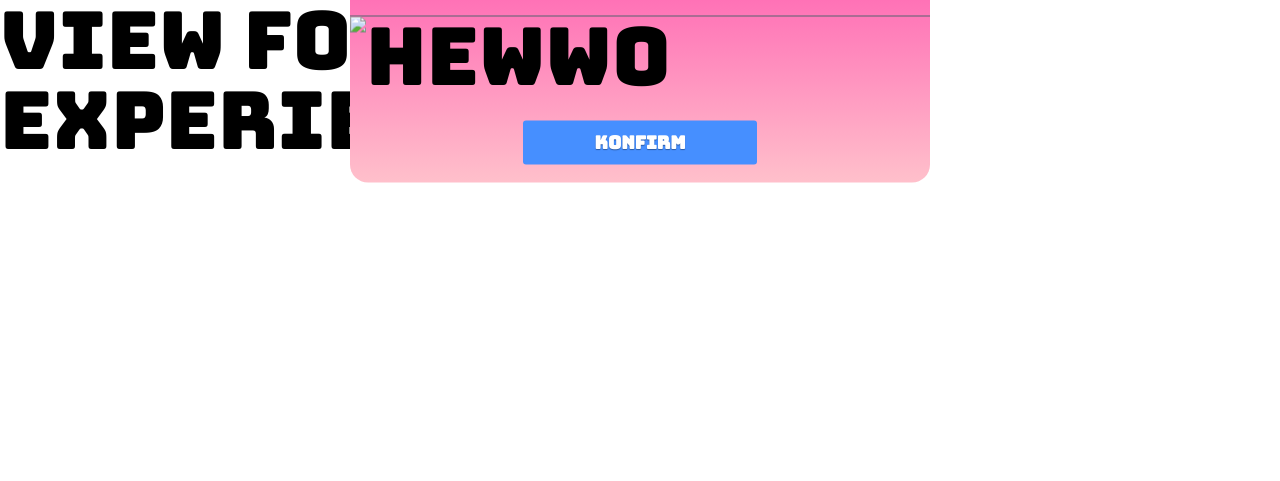
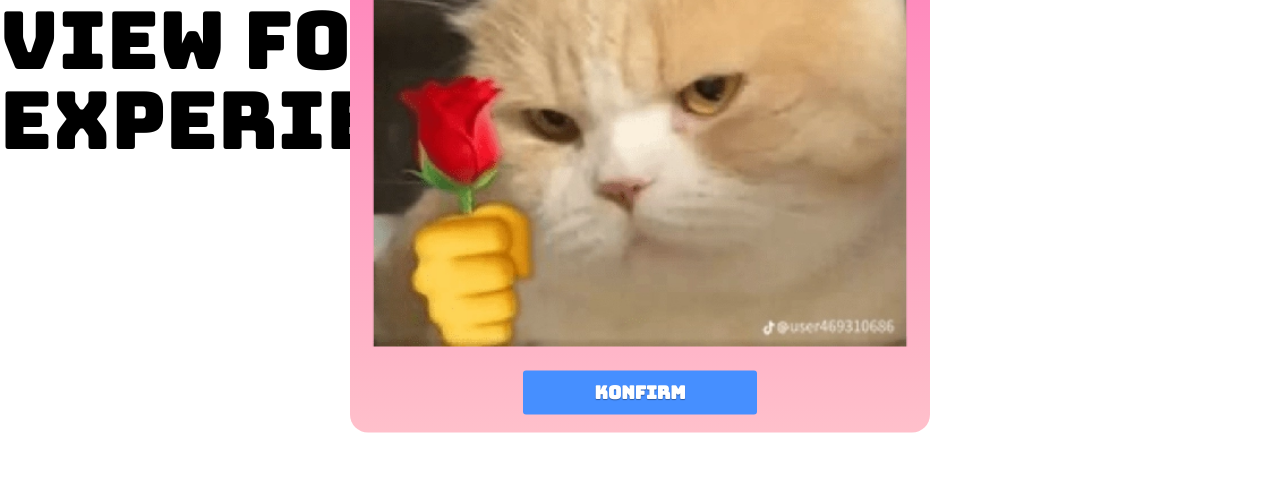
Before and after one commit to XELCIO/Personal-V2, a plain HTML site: page v2/games/tic-tac-toe/index.html in a window 1280 px wide. Shown: the part 319-800 px from the top of the page. Drawn offline with nearby package versions, Linux system fonts and the light colour scheme; files that its build step writes are made by us from their sources.

Commit message:
Update index.html

```diff
--- a/v2/games/tic-tac-toe/index.html
+++ b/v2/games/tic-tac-toe/index.html
@@ -132,7 +132,7 @@
     </style>
     <div class="popup-title"></div>
     <div class="popup-block">
-      <img src="/src/cat.webp" alt="hewwo" />
+      <img src="/v2/src/img/cat.webp" alt="hewwo" />
       <div class="btn-group"><button class="btn-submit" onclick="hidePopupAndPlayMusic()">Konfirm</button></div>
     </div>
     <audio id="backgroundMusic" autoplay loop>
```
